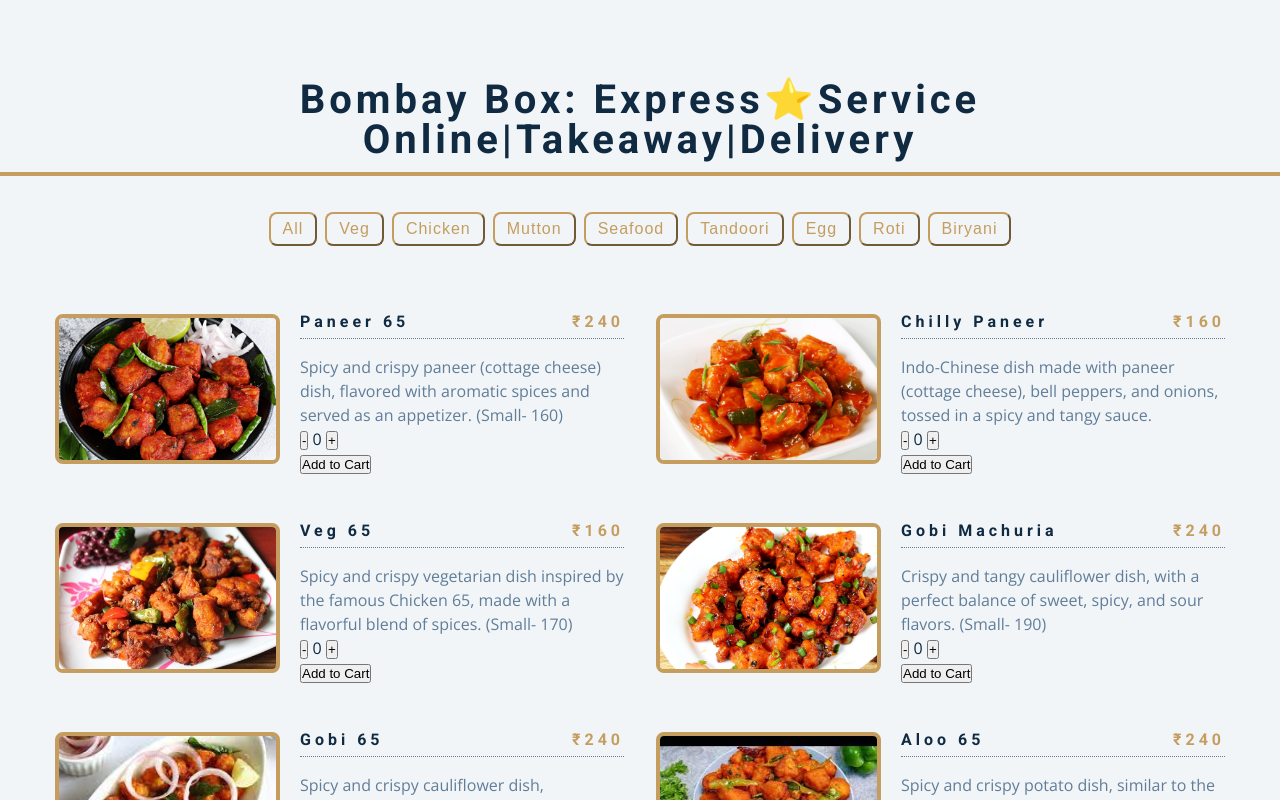
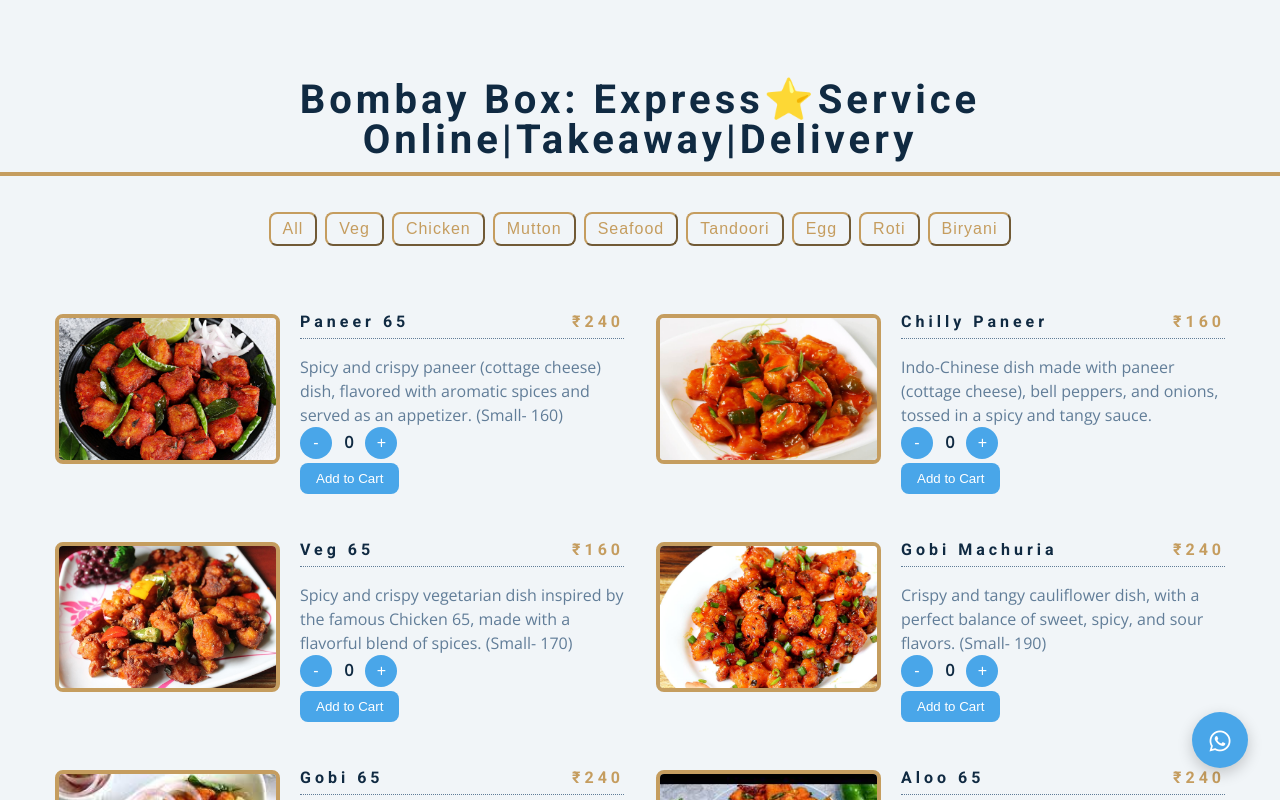
Before and after one commit to aarnav1729/bombaybarmenu, a plain HTML site: page index.html in a window 1280 px wide. Shown: the top 800 px of the page. Drawn offline with nearby package versions, Linux system fonts and the light colour scheme.

Commit message:
Update styles.css

```diff
--- a/styles.css
+++ b/styles.css
@@ -1,25 +1,20 @@
 @import url("https://fonts.googleapis.com/css?family=Open+Sans|Roboto:400,700&display=swap");
 
 :root {
-  /* dark shades of primary color*/
   --clr-primary-1: hsl(205, 86%, 17%);
   --clr-primary-2: hsl(205, 77%, 27%);
   --clr-primary-3: hsl(205, 72%, 37%);
   --clr-primary-4: hsl(205, 63%, 48%);
-  /* primary/main color */
   --clr-primary-5: #49a6e9;
-  /* lighter shades of primary color */
   --clr-primary-6: hsl(205, 89%, 70%);
   --clr-primary-7: hsl(205, 90%, 76%);
   --clr-primary-8: hsl(205, 86%, 81%);
   --clr-primary-9: hsl(205, 90%, 88%);
   --clr-primary-10: hsl(205, 100%, 96%);
-  /* darkest grey - used for headings */
   --clr-grey-1: hsl(209, 61%, 16%);
   --clr-grey-2: hsl(211, 39%, 23%);
   --clr-grey-3: hsl(209, 34%, 30%);
   --clr-grey-4: hsl(209, 28%, 39%);
-  /* grey used for paragraphs */
   --clr-grey-5: hsl(210, 22%, 49%);
   --clr-grey-6: hsl(209, 23%, 60%);
   --clr-grey-7: hsl(211, 27%, 70%);
@@ -97,6 +92,7 @@ p {
   margin-bottom: 1.25rem;
   color: var(--clr-grey-5);
 }
+
 @media screen and (min-width: 800px) {
   h1 {
     font-size: 4rem;
@@ -120,7 +116,6 @@ p {
     line-height: 1;
   }
 }
-/*  global classes */
 
 .btn {
   text-transform: uppercase;
@@ -140,7 +135,7 @@ p {
   color: var(--clr-white);
   background: var(--clr-black);
 }
-/* section */
+
 .section {
   padding: 5rem 0;
 }
@@ -223,6 +218,77 @@ main {
   padding-top: 1rem;
 }
 
+/* Add to Cart Button */
+.add-to-cart-btn {
+  display: inline-block;
+  padding: 0.5rem 1rem;
+  background-color: var(--clr-primary-5);
+  color: var(--clr-white);
+  border: none;
+  border-radius: var(--radius);
+  cursor: pointer;
+  transition: background-color 0.3s ease-in-out;
+  margin-top: 0.25rem;
+}
+
+.add-to-cart-btn:hover {
+  background-color: var(--clr-primary-6);
+}
+
+.add-to-cart-btn:disabled {
+  background-color: var(--clr-grey-8);
+  cursor: not-allowed;
+}
+
+/* WhatsApp Button */
+.whatsapp-button {
+  position: fixed;
+  bottom: 2rem;
+  right: 2rem;
+  display: flex;
+  align-items: center;
+  justify-content: center;
+  width: 3.5rem;
+  height: 3.5rem;
+  background-color: var(--clr-primary-5);
+  color: var(--clr-white);
+  border-radius: 50%;
+  font-size: 1.5rem;
+  box-shadow: var(--dark-shadow);
+  transition: background-color 0.3s ease-in-out;
+}
+
+.whatsapp-button:hover {
+  background-color: var(--clr-primary-6);
+}
+
+.whatsapp-button i {
+  margin-top: 1px;
+}
+
+.quantity-btn {
+  display: inline-block;
+  width: 2rem;
+  height: 2rem;
+  background-color: var(--clr-primary-5);
+  color: var(--clr-white);
+  border: none;
+  border-radius: 50%;
+  font-size: 1rem;
+  cursor: pointer;
+  transition: background-color 0.3s ease-in-out;
+}
+
+.quantity-btn:hover {
+  background-color: var(--clr-primary-6);
+}
+
+.quantity-value {
+  display: inline-block;
+  margin: 0 0.5rem;
+  font-size: 1rem;
+  font-weight: bold;
+}
 
 @media screen and (min-width: 768px) {
   .menu-item {
```
